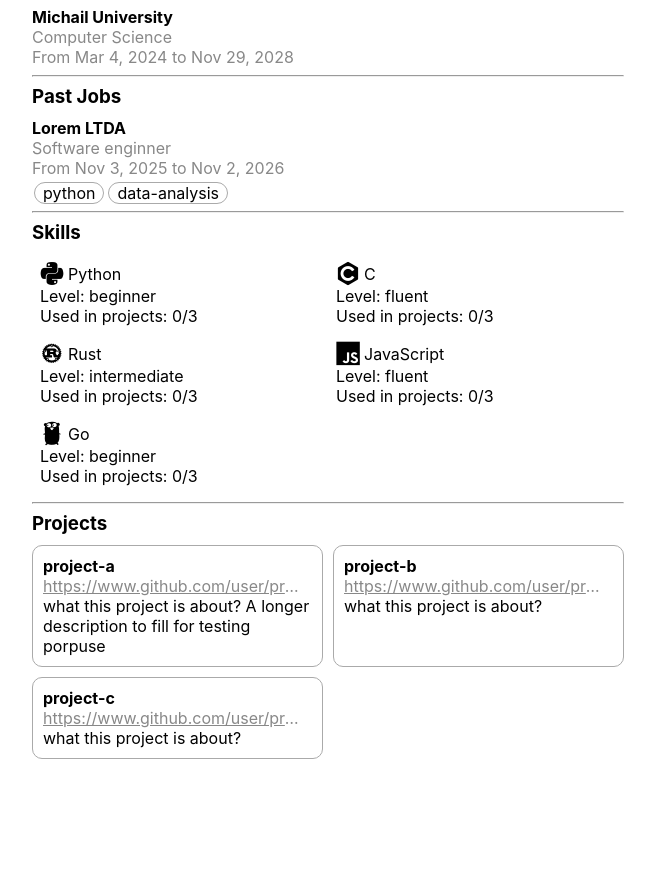
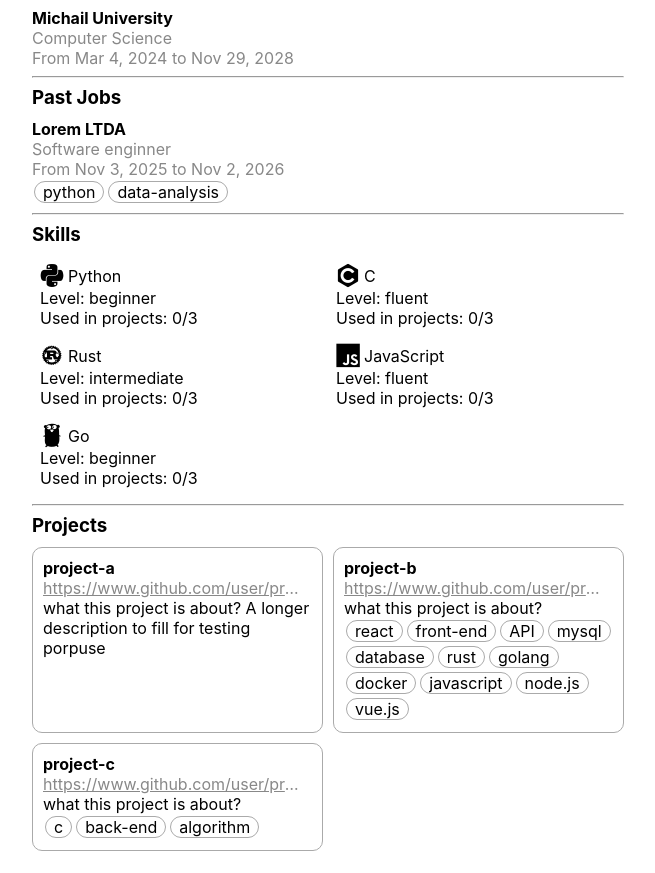
Before and after one commit to Johnnathan28/my-page, a JavaScript app: page / in a window 1280 px wide. Shown: the part 507-1380 px from the top of the page, without its empty margins (312-967 px from the left). Before the commit the page ends 1288 px from the top, so only its background shows below. Built offline with nearby package versions, Linux system fonts and the light colour scheme; the HTML template or start-up script is replaced by a standard one.

Commit message:
Refact tags into a component

```diff
--- a/src/assets/cv.json
+++ b/src/assets/cv.json
@@ -74,16 +74,20 @@
     {
       "name": "project-a",
       "link": "https://www.github.com/user/project-a/branch/main/test.js",
+      "tags": [],
       "about": "what this project is about? A longer description to fill for testing porpuse"
     },
     {
       "name": "project-b",
       "link": "https://www.github.com/user/project-b",
+      "tags": ["react", "front-end", "API", "mysql", "database",
+	       "rust", "golang", "docker", "javascript", "node.js", "vue.js"],
       "about": "what this project is about?"
     },
     {
       "name": "project-c",
       "link": "https://www.github.com/user/project-c",
+      "tags": ["c", "back-end", "algorithm"],
       "about": "what this project is about?"
     }
   ]
--- a/src/pages/curriculum-vitae/index.js
+++ b/src/pages/curriculum-vitae/index.js
@@ -29,6 +29,15 @@ function Header({resume}) {
   );
 }
 
+function Tags({tags}) {
+  return (
+    <div className="Tags">
+      {tags.length > 0 &&
+	  tags.map((t, i) => <span key={i} className="Tag">{t}</span>)}
+    </div>
+  );
+}
+
 function Experience({xp}) {
   let stringDateFrom = getStringDate(xp.from);
   let stringDateTo = getStringDate(xp.to);
@@ -43,10 +52,7 @@ function Experience({xp}) {
       <span> </span>
       {stringDateTo !== "" &&
 	<span className="gray-text"> to {stringDateTo}</span>}
-      {xp.tags.length > 0 &&
-	<div style={{marginTop: "5px"}}>
-	  {xp.tags.map((t, i) => <span key={i} className="Tag">{t}</span>)}
-	</div>}
+      <Tags tags={xp.tags}/>
     </div>
   );
 }
@@ -107,6 +113,7 @@ function Project({project}) {
 	<label className="bold-text">{project.name}</label><br/>
 	<a className="link" href={project.link}>{project.link}</a>
 	<p>{project.about}</p>
+	<Tags tags={project.tags}/>
       </div>
     );
 }
--- a/src/pages/curriculum-vitae/style.css
+++ b/src/pages/curriculum-vitae/style.css
@@ -133,6 +133,11 @@ h3 {
   padding: 0px 8px;
 }
 
+.Tags {
+  display: flex;
+  flex-wrap: wrap;
+}
+
 .Skill {
   padding: 2px;
   display: flex;
```
